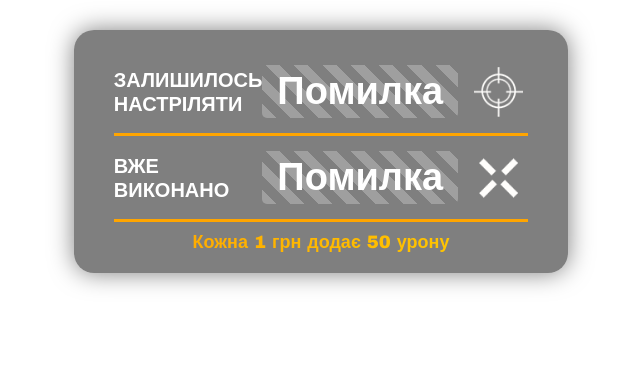
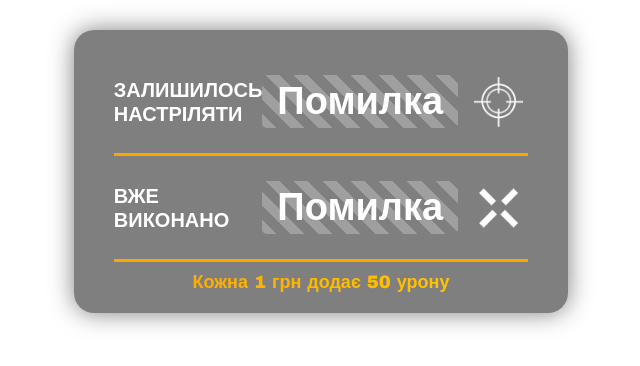
Before and after one commit to SaxonUA/wot-stats, a plain HTML site: page index.html in a window 1280 px wide. Shown: the whole page, without its empty margins (319-959 px from the left). Drawn offline with Linux system fonts and the light colour scheme; no server answers.

Commit message:
Update index.html

```diff
--- a/index.html
+++ b/index.html
@@ -24,7 +24,7 @@
       display: flex;
       align-items: center;
       justify-content: space-between;
-      margin: 15px 0;
+      margin: 25px 0; /* збільшений відступ для розміщення */
     }
     .text-block {
       text-align: left;
```
